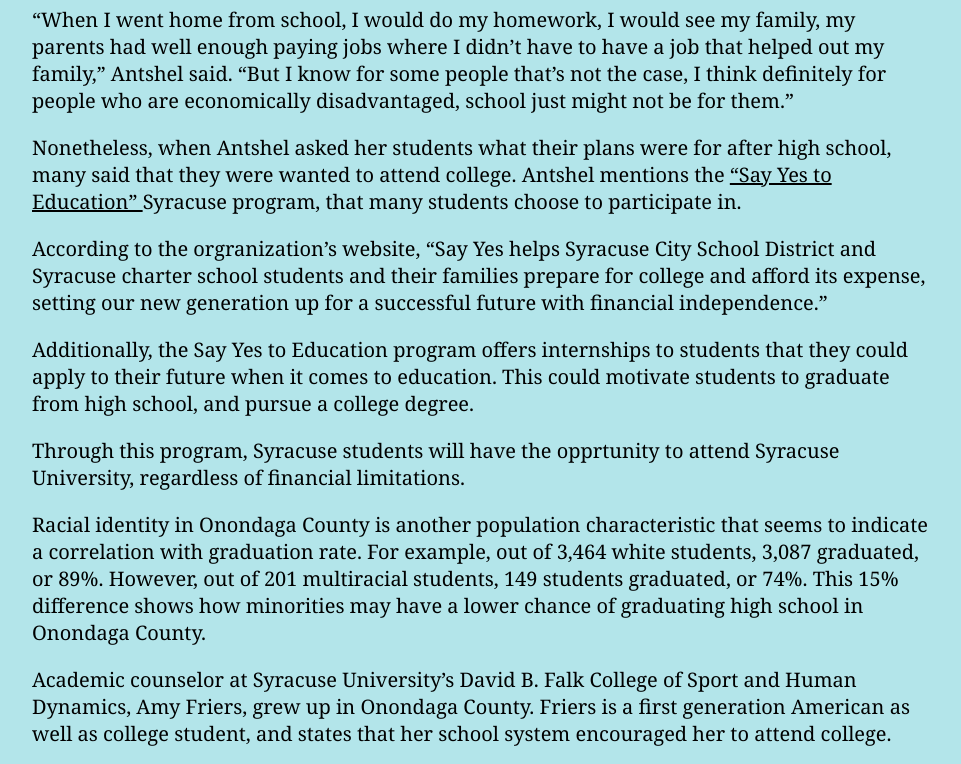
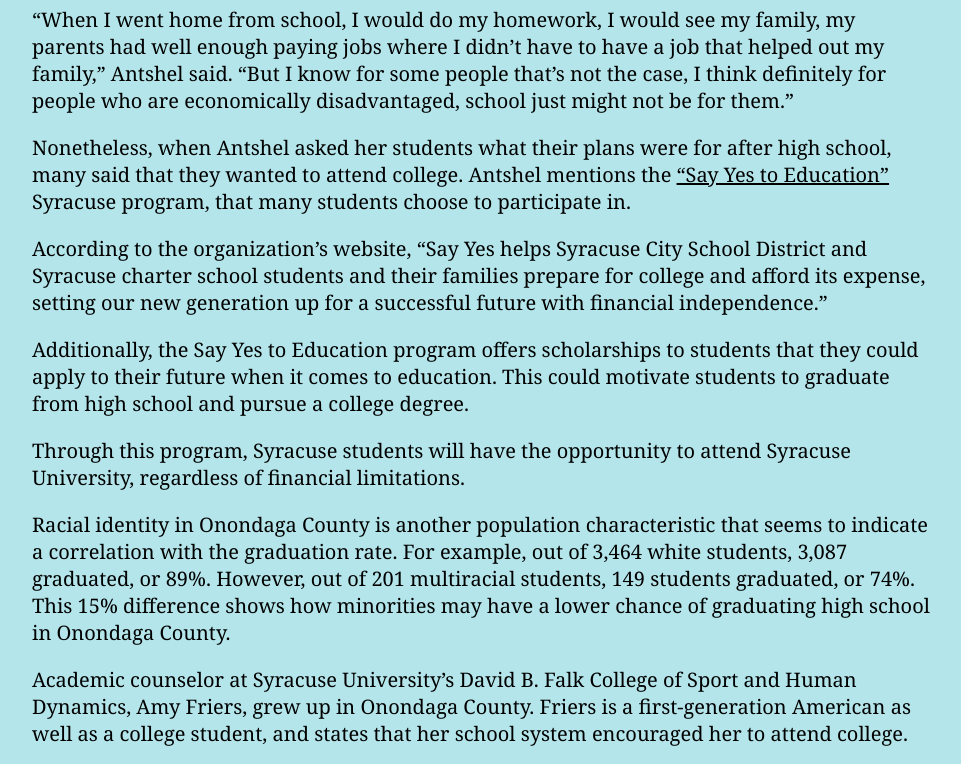
Before and after one commit to sofiaabdullina/final221, a plain HTML site: page index.html in a window 1280 px wide. Shown: the part 1680-2444 px from the top of the page, without its empty margins (158-1119 px from the left). Drawn offline with Linux system fonts and the light colour scheme; grey boxes are pictures that could not be loaded.

Commit message:
Update index.html

```diff
--- a/index.html
+++ b/index.html
@@ -32,15 +32,15 @@
 
         <p> Out of 2,909 not economically disadvantaged students, 2,749 students graduated from high school, or 94%. However, out of 2,440 economically disadvantaged students, 1,809 graduated from high school, or 74%. This 20% difference indicates that there could possibly be a correlation between socioeconomic status and graduation rate in Onondaga County.</p>
         <p>Syracuse University elementary and special education student Addie Antshel grew up in Fayetteville, New York, a suburb of Onondaga County. Antshel remembers the overall high school dropout rate to be low in her town, especially when compared to that of Syracuse City public high schools. </p>
-        <p>“Looking back now after coming to college, I once thought that it was a very diverse school, but now that I am learning about actual diverse schools, I can see how it’s not so diverse,” Antshel said. “But it was a very academic focused school. There was always this pressure in high school, take as many APs as you can, be an honors student.”</p>
+        <p>“Looking back now after coming to college, I once thought that it was a very diverse school, but now that I am learning about actual diverse schools, I can see how it’s not so diverse,” Antshel said. “But it was a very academic-focused school. There was always this pressure in high school, take as many APs as you can, be an honors student.”</p>
         <p>Last year, Antshel volunteered at Nottingham High School in Syracuse, New York, where she spent time mentoring high school students. Antshel found that many of her students’ main struggles were balancing work, home, and social life. As she reflects on her high school experience, Antshel realizes how it was completely different from that of her students.</p>
         <p>“When I went home from school, I would do my homework, I would see my family, my parents had well enough paying jobs where I didn’t have to have a job that helped out my family,” Antshel said. “But I know for some people that’s not the case, I think definitely for people who are economically disadvantaged, school just might not be for them.”</p>
-        <p>Nonetheless, when Antshel asked her students what their plans were for after high school, many said that they were wanted to attend college. Antshel mentions the <a href= "https://sayyessyracuse.org/" target="_blank">“Say Yes to Education” </a>Syracuse program, that many students choose to participate in.
-         <p>According to the orgranization’s website, “Say Yes helps Syracuse City School District and Syracuse charter school students and their families prepare for college and afford its expense, setting our new generation up for a successful future with financial independence.”</p>
-         <p>Additionally, the Say Yes to Education program offers internships to students that they could apply to their future when it comes to education. This could motivate students to graduate from high school, and pursue a college degree. </p>
-        <p> Through this program, Syracuse students will have the opprtunity to attend Syracuse University, regardless of financial limitations.</p>
-        <p>Racial identity in Onondaga County is another population characteristic that seems to indicate a correlation with graduation rate. For example, out of 3,464 white students, 3,087 graduated, or 89%. However, out of 201 multiracial students, 149 students graduated, or 74%. This 15% difference shows how minorities may have a lower chance of graduating high school in Onondaga County.</p>
-        <p>Academic counselor at Syracuse University’s David B. Falk College of Sport and Human Dynamics, Amy Friers, grew up in Onondaga County. Friers is a first generation American as well as college student, and states that her school system encouraged her to attend college.</p>
+        <p>Nonetheless, when Antshel asked her students what their plans were for after high school, many said that they wanted to attend college. Antshel mentions the <a href= "https://sayyessyracuse.org/" target="_blank">“Say Yes to Education” </a>Syracuse program, that many students choose to participate in.
+         <p>According to the organization’s website, “Say Yes helps Syracuse City School District and Syracuse charter school students and their families prepare for college and afford its expense, setting our new generation up for a successful future with financial independence.”</p>
+         <p>Additionally, the Say Yes to Education program offers scholarships to students that they could apply to their future when it comes to education. This could motivate students to graduate from high school and pursue a college degree. </p>
+        <p> Through this program, Syracuse students will have the opportunity to attend Syracuse University, regardless of financial limitations.</p>
+        <p>Racial identity in Onondaga County is another population characteristic that seems to indicate a correlation with the graduation rate. For example, out of 3,464 white students, 3,087 graduated, or 89%. However, out of 201 multiracial students, 149 students graduated, or 74%. This 15% difference shows how minorities may have a lower chance of graduating high school in Onondaga County.</p>
+        <p>Academic counselor at Syracuse University’s David B. Falk College of Sport and Human Dynamics, Amy Friers, grew up in Onondaga County. Friers is a first-generation American as well as a college student, and states that her school system encouraged her to attend college.</p>
 
   <iframe title="Economically Disadvantaged Students in Onondaga County, New York are Less Likely to Graduate Than Their Not Economically Disadvantaged Peers" aria-label="Grouped Columns" id="datawrapper-chart-9aSqH" src="https://datawrapper.dwcdn.net/9aSqH/5/" scrolling="no" frameborder="0" style="width: 0; min-width: 100% !important; border: none;" height="438" data-external="1"></iframe><script type="text/javascript">!function(){"use strict";window.addEventListener("message",(function(a){if(void 0!==a.data["datawrapper-height"]){var e=document.querySelectorAll("iframe");for(var t in a.data["datawrapper-height"])for(var r=0;r<e.length;r++)if(e[r].contentWindow===a.source){var i=a.data["datawrapper-height"][t]+"px";e[r].style.height=i}}}))}();
 </script>
@@ -49,8 +49,8 @@
         <p>“Growing up here a long time ago, it was primarily white, and I really think my family was really lucky to live in the district, because I had different opportunities than some other kids in Syracuse City had,” Friers said.</p>
         <p>Friers explains that the school district that she attended growing up was one of the first to have Promethean boards in their classrooms, which were used to write on in class.</p>
         <p>“It wasn’t until later on when I was really studying education as a college student, and experiencing and meeting people from a lot of different backgrounds that I realized woah- I am really fortunate, I had a lot of privilege growing up that I didn’t realize I had,” Friers said.</p>
-        <p>Before she was an academic counselor at Falk, Friers worked for Higher Education Opportunity Program (HEOP) and Student Support Services (SSS), which are organizations that help first generation and minority college students. Programs like HEOP and SSS allow college students to become more acclimated to college life, and show high school students that they have support.</p>
-        <p>Although many students in Onondaga County have the access to resources and the ability to graduate from high school, there are still some that are limited to what they can do based on their population characteristics. Whether it be financial disadvantages or racial disparity, American education systems are failing students in living in Onondaga County, as they contribute to overall inequality between population characteristics. </p>
+        <p>Before she was an academic counselor at Falk, Friers worked for the Higher Education Opportunity Program (HEOP) and Student Support Services (SSS), which are organizations that help first generation and minority college students. Programs like HEOP and SSS allow college students to become more acclimated to college life, and show high school students that they have support.</p>
+        <p>Although many students in Onondaga County have access to resources and the ability to graduate from high school, there are still some that are limited to what they can do based on their population characteristics. Whether it be financial disadvantages or racial disparity, American education systems are failing students in living in Onondaga County, as they contribute to overall inequality between population characteristics. </p>
 
         <iframe title="Students Who Identify as &quot;White&quot; are More Likely to Graduate in Onondaga County, New York Than Their Peers Who Identify as &quot;Multiracial&quot;" aria-label="Grouped Columns" id="datawrapper-chart-BIF6d" src="https://datawrapper.dwcdn.net/BIF6d/2/" scrolling="no" frameborder="0" style="width: 0; min-width: 100% !important; border: none;" height="477" data-external="1"></iframe><script type="text/javascript">!function(){"use strict";window.addEventListener("message",(function(a){if(void 0!==a.data["datawrapper-height"]){var e=document.querySelectorAll("iframe");for(var t in a.data["datawrapper-height"])for(var r=0;r<e.length;r++)if(e[r].contentWindow===a.source){var i=a.data["datawrapper-height"][t]+"px";e[r].style.height=i}}}))}();
 </script>
```
